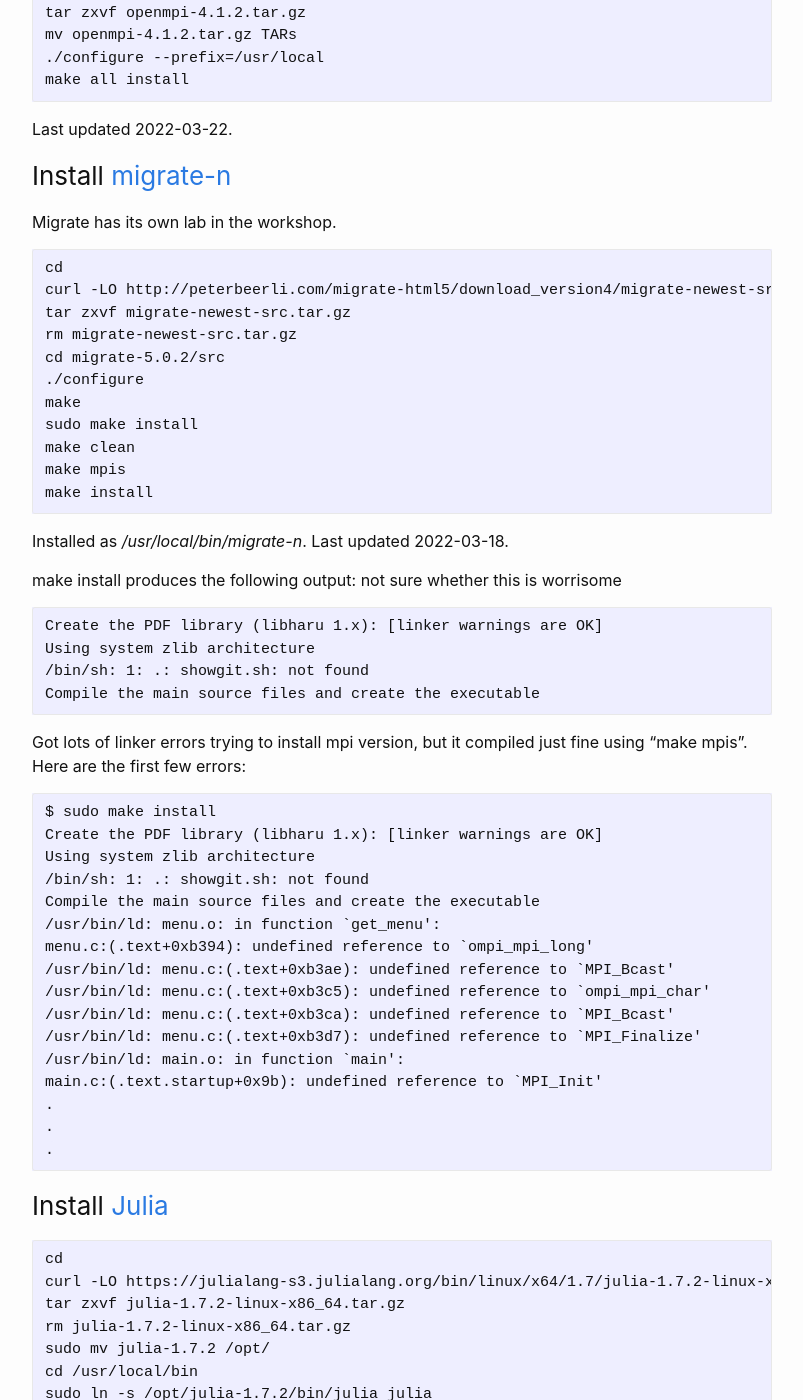
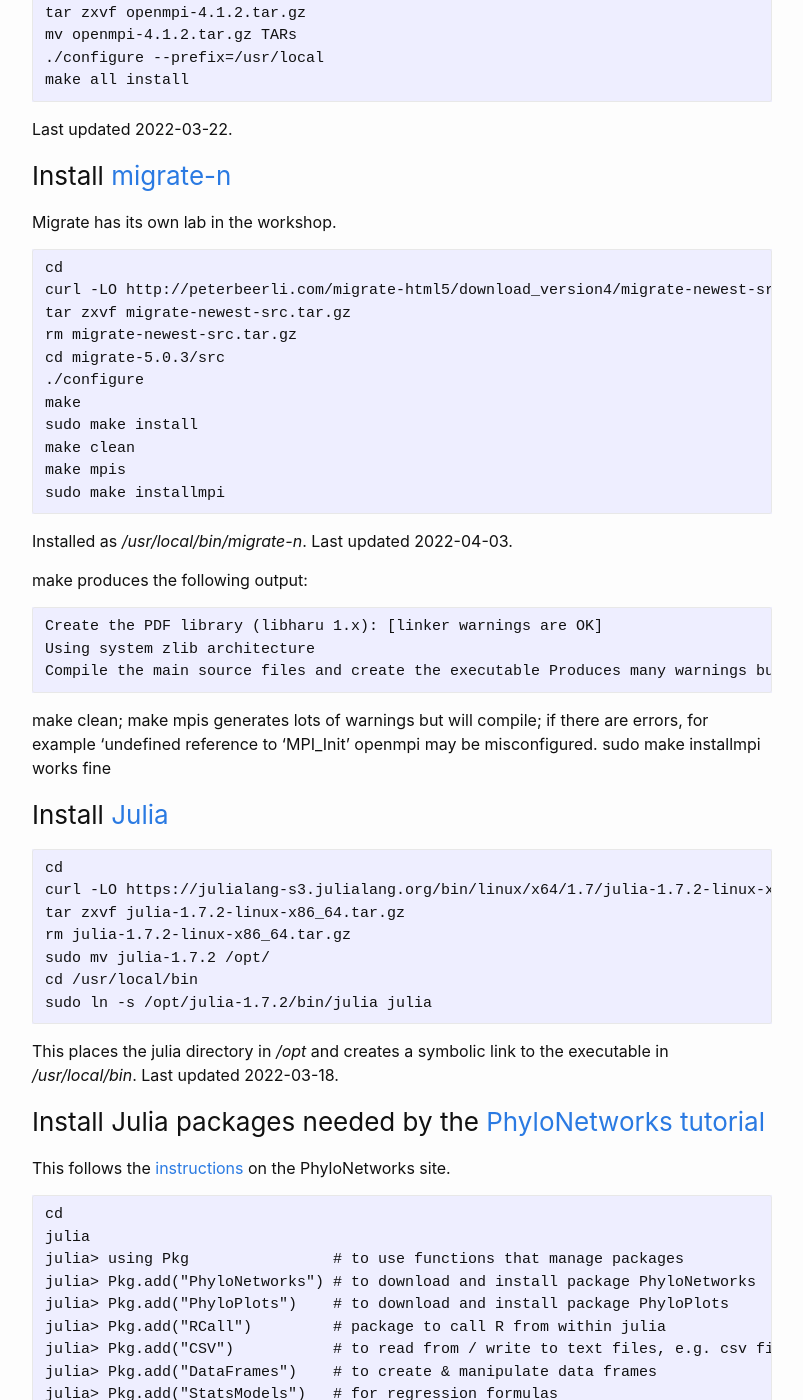
Before and after one commit to molevolworkshop/molevolworkshop.github.io, a Jekyll site: the page built from software/jetstream2.md, in a window 1280 px wide and 1400 px high, scrolled down 6537 px. Shown: the whole window, without its empty margins (238-1041 px from the left). Built offline with Jekyll 4.4.1, drawn with Linux system fonts in a browser that asks for light colours.

Commit message:
Update jetstream2.md
I revised the migrate- install section, installed version 5.0.3 into /usr/local/bin

```diff
--- a/software/jetstream2.md
+++ b/software/jetstream2.md
@@ -253,42 +253,28 @@
 curl -LO http://peterbeerli.com/migrate-html5/download_version4/migrate-newest-src.tar.gz
 tar zxvf migrate-newest-src.tar.gz
 rm migrate-newest-src.tar.gz
-cd migrate-5.0.2/src
+cd migrate-5.0.3/src
 ./configure
 make
 sudo make install
 make clean
 make mpis
-make install
+sudo make installmpi
 ~~~~~~
 Installed as _/usr/local/bin/migrate-n_.
-Last updated 2022-03-18.
+Last updated 2022-04-03.
 
-make install produces the following output: not sure whether this is worrisome
+make produces the following output:
 
     Create the PDF library (libharu 1.x): [linker warnings are OK]
     Using system zlib architecture
-    /bin/sh: 1: .: showgit.sh: not found
     Compile the main source files and create the executable
+Produces many warnings but will compile
+sudo make install proceeds fine
 
-Got lots of linker errors trying to install mpi version, but it compiled just fine using "make mpis". Here are the first few errors:
-
-    $ sudo make install
-    Create the PDF library (libharu 1.x): [linker warnings are OK]
-    Using system zlib architecture
-    /bin/sh: 1: .: showgit.sh: not found
-    Compile the main source files and create the executable
-    /usr/bin/ld: menu.o: in function `get_menu':
-    menu.c:(.text+0xb394): undefined reference to `ompi_mpi_long'
-    /usr/bin/ld: menu.c:(.text+0xb3ae): undefined reference to `MPI_Bcast'
-    /usr/bin/ld: menu.c:(.text+0xb3c5): undefined reference to `ompi_mpi_char'
-    /usr/bin/ld: menu.c:(.text+0xb3ca): undefined reference to `MPI_Bcast'
-    /usr/bin/ld: menu.c:(.text+0xb3d7): undefined reference to `MPI_Finalize'
-    /usr/bin/ld: main.o: in function `main':
-    main.c:(.text.startup+0x9b): undefined reference to `MPI_Init'
-    .
-    .
-    .
+make clean; make mpis
+generates lots of warnings but will compile; if there are errors, for example 'undefined reference to 'MPI_Init' openmpi may be misconfigured.
+sudo make installmpi works fine
 
 ### Install [Julia](https://julialang.org)
 
```
